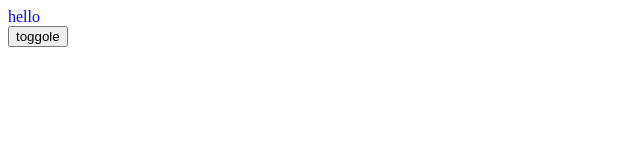
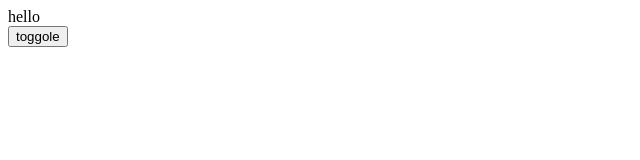
Before and after one commit to flyerooo/my-app, a React (Create React App) app: page / in a window 1280 px wide. Shown: the top 160 px of the page, without its empty margins (0-640 px from the left). Built offline with nearby package versions, Linux system fonts and the light colour scheme.

Commit message:
react-transition-group的使用

```diff
--- a/package.json
+++ b/package.json
@@ -6,7 +6,8 @@
     "axios": "^0.18.0",
     "react": "^16.6.3",
     "react-dom": "^16.6.3",
-    "react-scripts": "2.1.1"
+    "react-scripts": "2.1.1",
+    "react-transition-group": "^2.5.1"
   },
   "scripts": {
     "start": "react-scripts start",
--- a/src/App.js
+++ b/src/App.js
@@ -1,4 +1,5 @@
 import React, {Component, Fragment} from 'react';
+import { CSSTransition } from 'react-transition-group';
 
 class App extends Component {
   constructor(props) {
@@ -12,7 +13,13 @@
   render() {
     return (
       <Fragment>
-        <div className={this.state.show ? 'show' : 'hide'}>hello</div>
+        <CSSTransition
+        in={this.state.show}
+        timeout={1000}
+        classNames='fade'
+        unmountOnExit>
+        <div>hello</div>
+        </CSSTransition>
         <button onClick={this.handleToggole}>toggole</button>
       </Fragment>
     )
--- a/src/style.css
+++ b/src/style.css
@@ -1,38 +1,25 @@
-.show{
-    animation: show-item 2s ease-in forwards;
-
+.fade-enter {
+    opacity: 0;
 }
 
-.hide{
-    animation: hide-item 2s ease-in forwards;
+.fade-enter-active {
+    opacity: 1;
+    transition: opacity 1s ease-in;
 }
 
-@keyframes show-item {
-    0%{
-        opacity: 0;
-        color: red;
-    }
-    50%{
-        opacity: 0.5;
-        color:green;
-    }
-    100%{
-        opacity: 1;
-        color: blue;
-    }
+.fade-enter-done {
+    opacity: 1;
 }
 
-@keyframes hide-item {
-    0%{
-        opacity: 1;
-        color: red;
-    }
-    50%{
-        opacity: 0.5;
-        color:green;
-    }
-    100%{
-        opacity: 0;
-        color: blue;
-    }
+.fade-exit {
+    opacity: 1;
 }
+
+.fade-exit-active {
+    opacity: 1;
+    transition: opacity 1s ease-in;
+}
+
+.fade-exit-done {
+    opacity: 0;
+}
```
Also changed, not shown: 1 other file (tests, documents, lock files or other folders).
